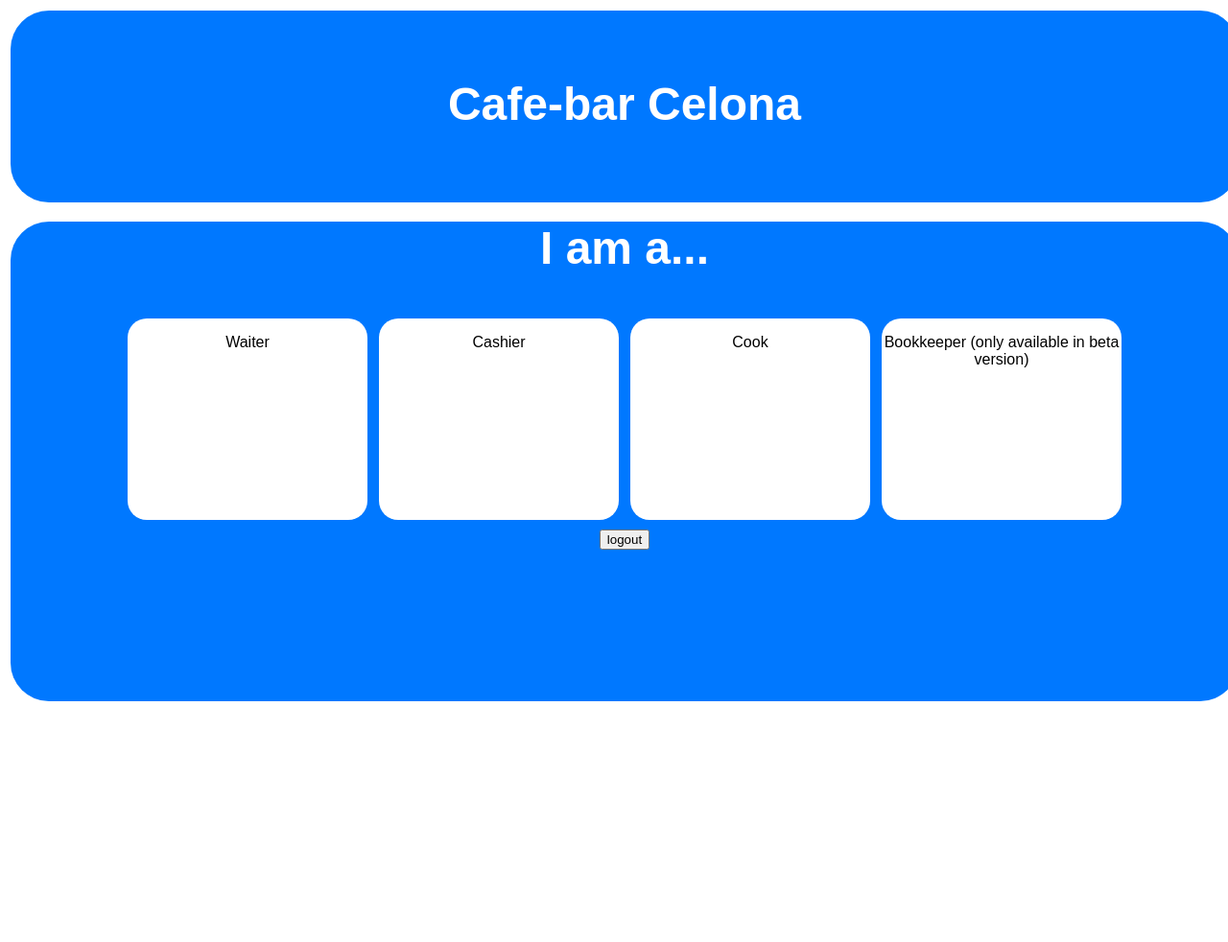
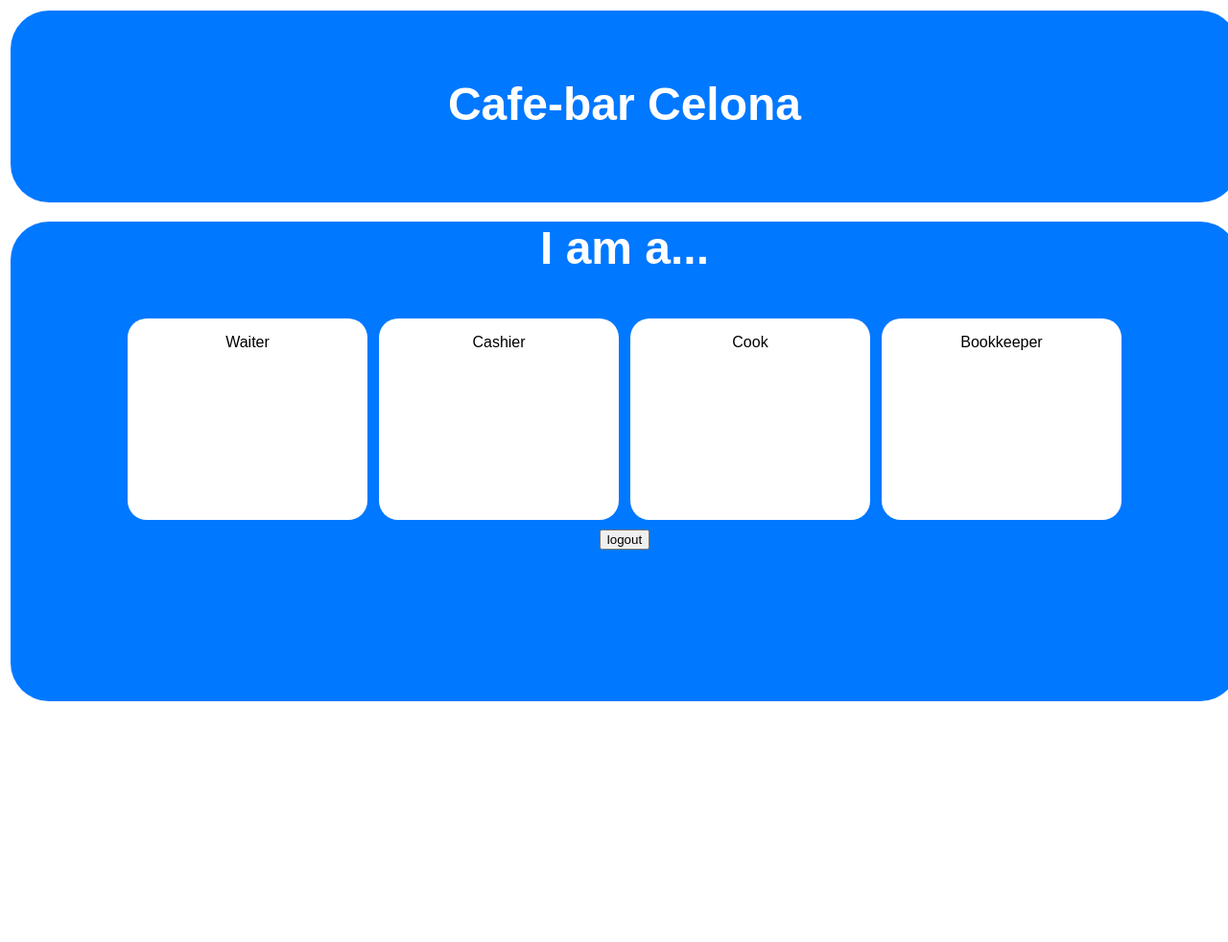
Before and after one commit to PietPtr/FinalProject, a Django app: page /menu in a window 1280 px wide. Shown: the whole page at 96% size. Run offline with Django 3.2, Linux system fonts and the light colour scheme; the visitor is signed in with stand-in values (Sample User, id 1).

Commit message:
Modify menu appearance

```diff
--- a/backend/restaurant/templates/menu.html
+++ b/backend/restaurant/templates/menu.html
@@ -33,7 +33,7 @@
             {% endif %}
             {% if perms.restaurant.isBoss %}
                 <div class="item" onclick="redirect('bookkeeping')" style="cursor: pointer;">
-                    <p>Bookkeeper (only available in beta version)</p>
+                    <p>Bookkeeper</p>
                 </div>
             {% endif %}
         </div>
```
